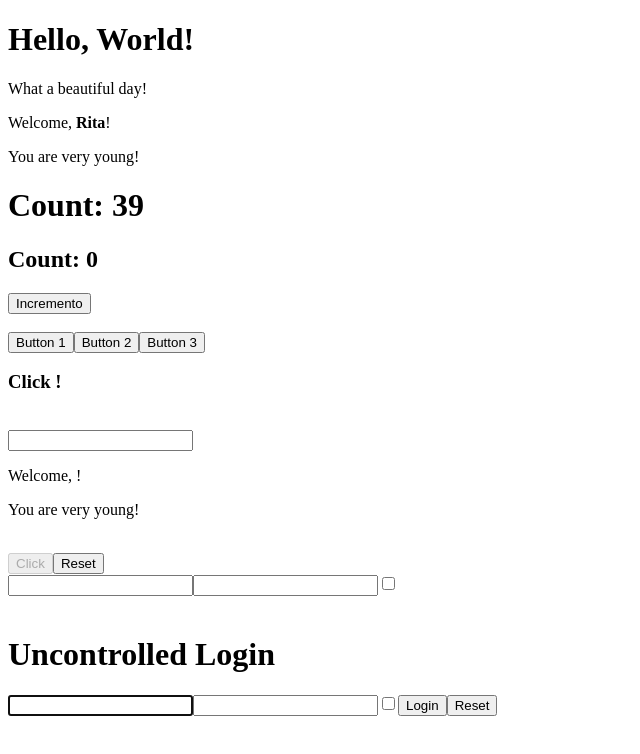
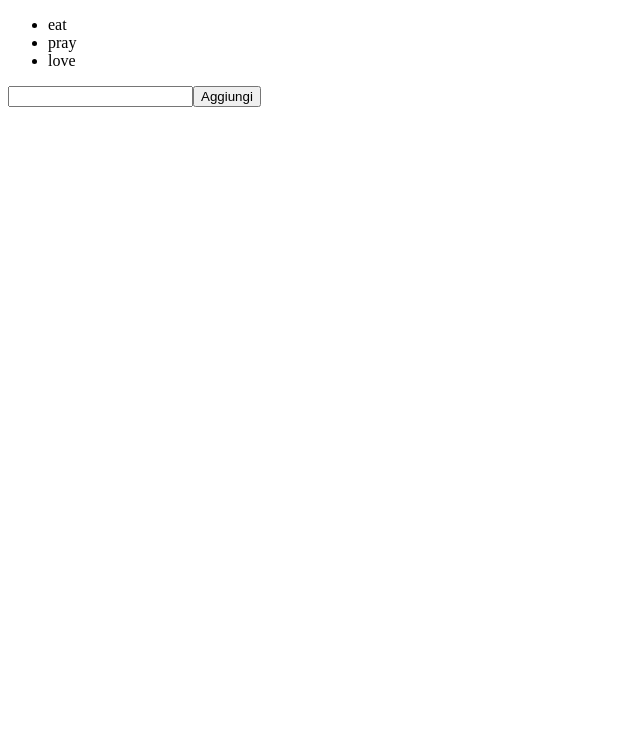
Before and after one commit to misi9/React-exercises, a React (Create React App) app in the folder my-app/: page / in a window 1280 px wide. Shown: the top 754 px of the page, without its empty margins (0-640 px from the left). Built offline with nearby package versions, Linux system fonts and the light colour scheme.

Commit message:
lists 03

```diff
--- a/my-app/src/App.js
+++ b/my-app/src/App.js
@@ -1,12 +1,7 @@
 import React from "react";
-import { ClickCounter } from "./ClickCounter";
-import { ClickTracker } from "./ClickTracker";
-import { Counter } from "./Counter";
-import { Hello } from "./Hello"
-import { InteractiveWelcome } from "./InteractiveWelcome";
-import { LoginForm } from "./LoginForm";
-import { UncontrolledLogin } from "./UncontrolledLogin";
-import {Welcome} from "./Welcome"
+
+import { TodoList } from "./TodoList";
+
 
 
 
@@ -15,18 +10,8 @@ export class App extends React.Component{
   render(){
     return (
       <div>
-      <Hello/>
-      <Welcome name = {<strong>Rita</strong>} age = {14}/>
-      <Counter initialValue={9} incrementBy={3} timeOut={500}/>
-      <ClickCounter/>
-      <br />
-      <ClickTracker/>
-      <br />
-      <InteractiveWelcome/>
-      <br />
-      <LoginForm/>
-      <br />
-      <UncontrolledLogin/>
+
+      <TodoList/>
       </div>
     )
 
--- /dev/null
+++ b/my-app/src/TodoList.js
@@ -0,0 +1,43 @@
+import React from "react";
+
+export class TodoList extends React.Component{
+ state = {
+     items: [
+         'eat',
+         'pray',
+         'love'
+     ]
+ }
+
+ inputAddValue = (event) => {
+    event.preventDefault()
+
+    this.setState({
+        input: event.target.value
+    })
+}
+
+
+ addItems = (event) => {
+    event.preventDefault()
+
+    this.setState({
+      items:[...this.state.items, this.state.input]
+    })
+}
+
+
+    render(){
+        return(
+            <div>
+           <ul>
+               {this.state.items.map((item,index)=>(
+               <li key={item + index}>{item}</li>
+               ))}
+           </ul>
+           <input onChange={this.inputAddValue}/>
+           <button onClick={this.addItems}>Aggiungi</button>
+           </div>
+        )
+    }
+}
```
Also changed, not shown: my-app/Forms 06.txt (deleted), my-app/Lists 03.txt (added).
